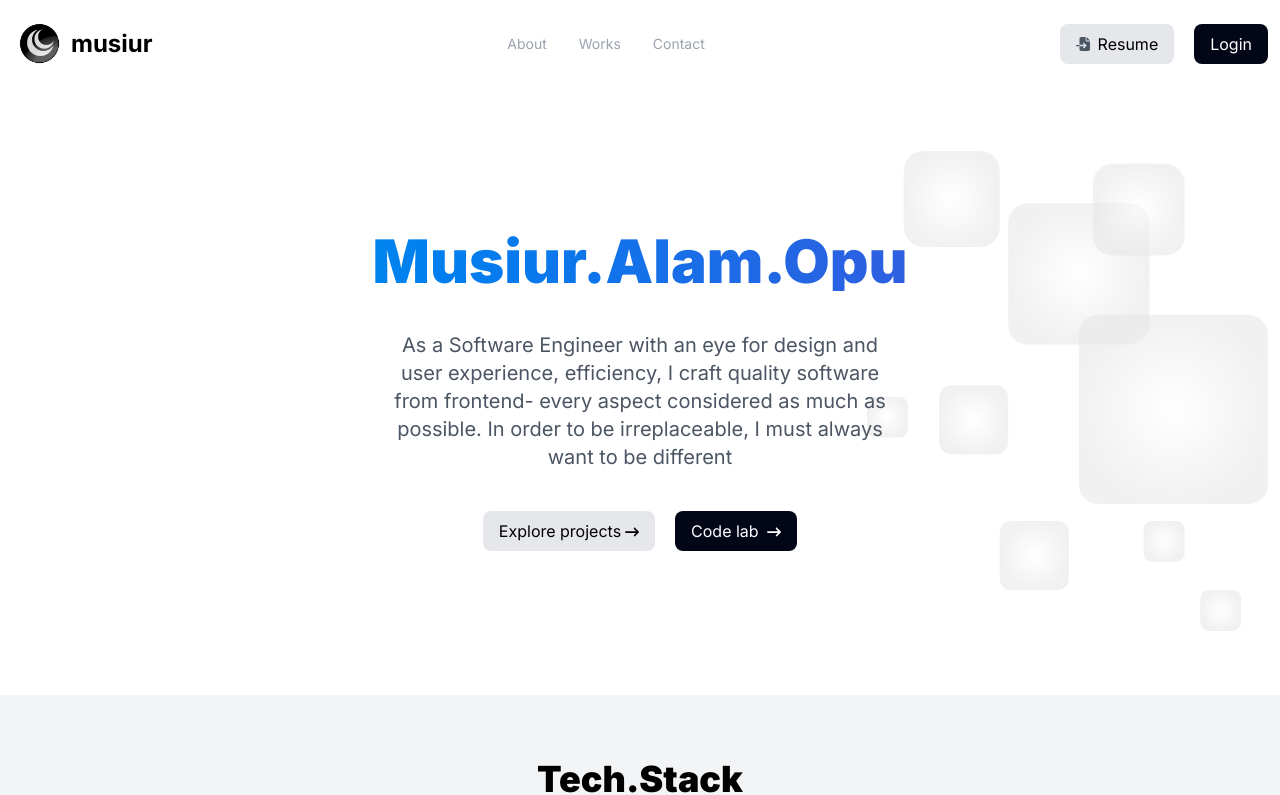
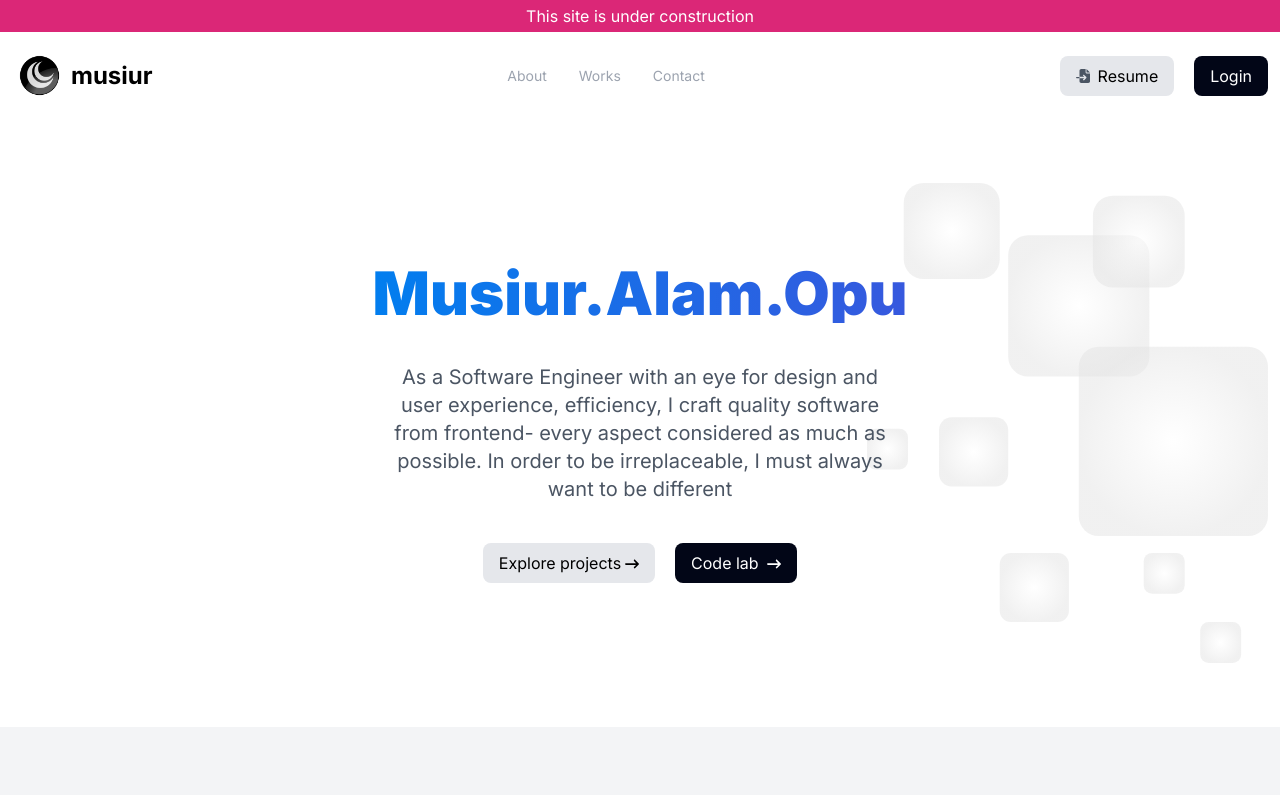
Before and after one commit to musiur/portolio, a Next.js app: page / in a window 1280 px wide. Shown: the top 795 px of the page. Built offline with nearby package versions, Linux system fonts and the light colour scheme.

Commit message:
Update ConstructionMessage.tsx

```diff
--- a/components/libs/core/ConstructionMessage.tsx
+++ b/components/libs/core/ConstructionMessage.tsx
@@ -1,6 +1,6 @@
 const ConstructionMessage = () => {
-  // return <div className="bg-pink-600 text-white px-5 text-center py-1">This site is under construction</div>;
-  return <div></div>
+  return <div className="bg-pink-600 text-white px-5 text-center py-1">This site is under construction</div>;
+  //return <div></div>
 };
 
 export default ConstructionMessage;
```
